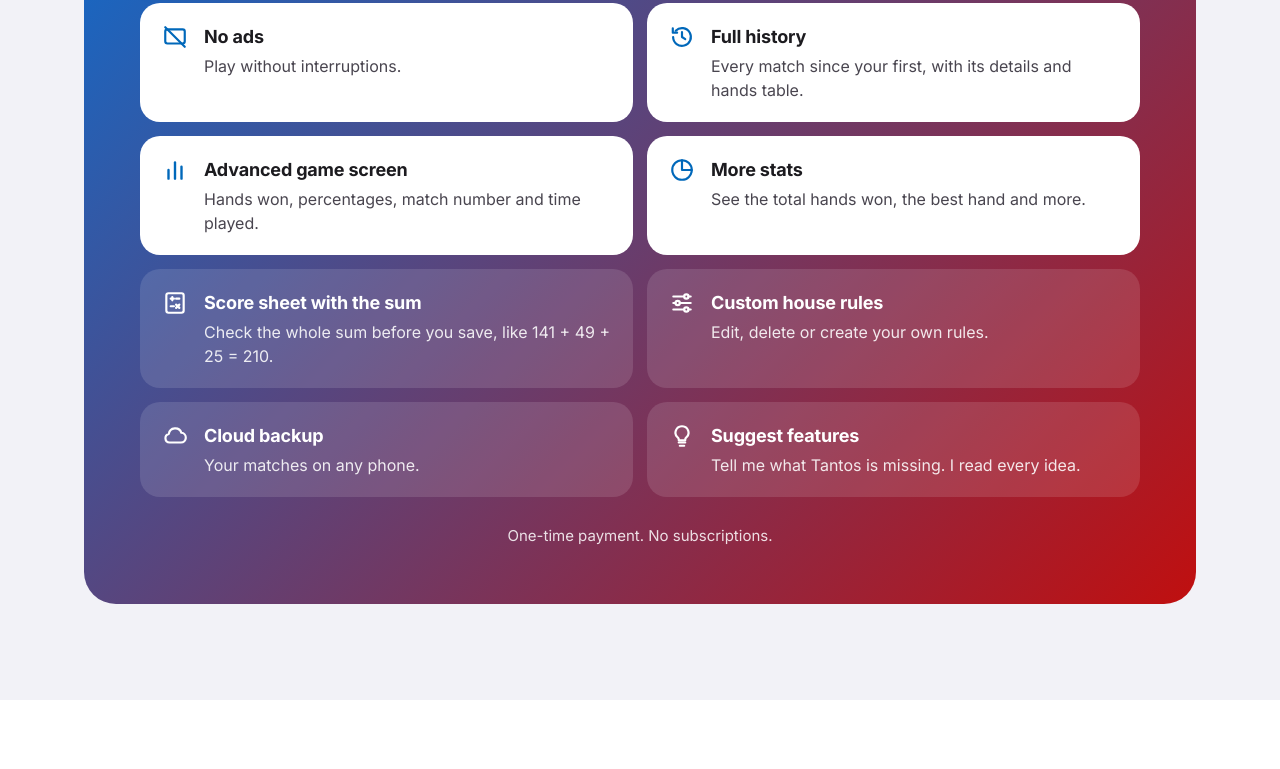
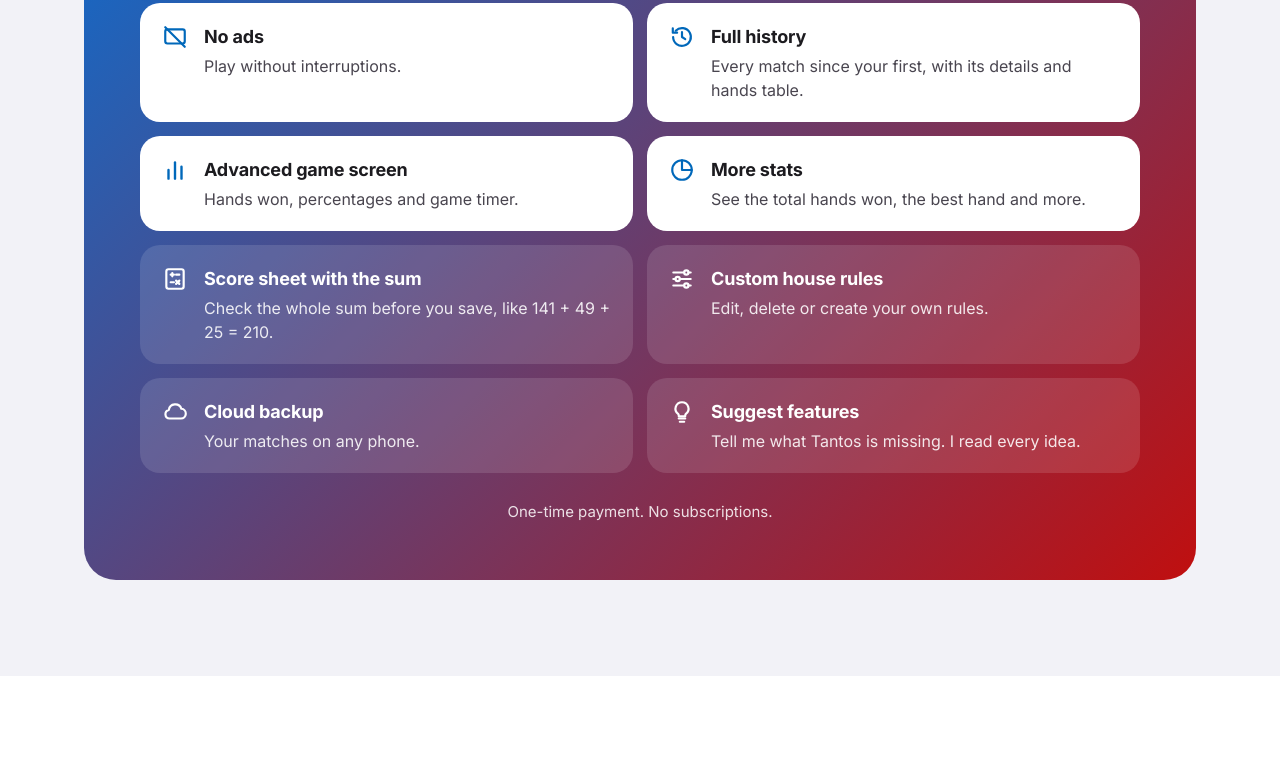
Before and after one commit to leviNunez/tantos-website, a plain HTML site: page index.html in a window 1280 px wide. Shown: the part 7448-8217 px from the top of the page. Drawn offline with Linux system fonts and the light colour scheme.

Commit message:
Update index.html

```diff
--- a/index.html
+++ b/index.html
@@ -355,7 +355,7 @@
         <ul class="perks">
           <li class="main"><svg viewBox="0 0 24 24" fill="none" stroke="currentColor" stroke-width="2" stroke-linecap="round" stroke-linejoin="round" aria-hidden="true"><rect x="3" y="5" width="18" height="13" rx="2"></rect><path d="M3 3l18 18"></path></svg><div><b data-i18n="p1.t">Sin anuncios</b><span data-i18n="p1.d">Juega sin interrupciones.</span></div></li>
           <li class="main"><svg viewBox="0 0 24 24" fill="none" stroke="currentColor" stroke-width="2" stroke-linecap="round" stroke-linejoin="round" aria-hidden="true"><path d="M3.8 12a8.2 8.2 0 1 0 2.4-5.8"></path><path d="M3.5 4v4h4"></path><path d="M12 7.5V12l3 2"></path></svg><div><b data-i18n="p2.t">Historial completo</b><span data-i18n="p2.d">Todas tus partidas desde la primera, incluyendo el detalle y la tabla de puntos.</span></div></li>
-          <li class="main"><svg viewBox="0 0 24 24" fill="none" stroke="currentColor" stroke-width="2.2" stroke-linecap="round" stroke-linejoin="round" aria-hidden="true"><path d="M6 20v-8"></path><path d="M12 20V5"></path><path d="M18 20v-11"></path></svg><div><b data-i18n="p3.t">Pantalla de juego avanzada</b><span data-i18n="p3.d">Manos ganadas, porcentajes, número de partida y tiempo jugado.</span></div></li>
+          <li class="main"><svg viewBox="0 0 24 24" fill="none" stroke="currentColor" stroke-width="2.2" stroke-linecap="round" stroke-linejoin="round" aria-hidden="true"><path d="M6 20v-8"></path><path d="M12 20V5"></path><path d="M18 20v-11"></path></svg><div><b data-i18n="p3.t">Pantalla de juego avanzada</b><span data-i18n="p3.d">Manos ganadas, porcentajes y cronómetro de juego.</span></div></li>
           <li class="main"><svg viewBox="0 0 24 24" fill="none" stroke="currentColor" stroke-width="2" stroke-linecap="round" stroke-linejoin="round" aria-hidden="true"><path d="M21 12a9 9 0 1 1-9-9"></path><path d="M12 3a9 9 0 0 1 9 9h-9z"></path></svg><div><b data-i18n="p4.t">Más estadísticas</b><span data-i18n="p4.d">Mira el total de manos ganadas, la mejor mano y más.</span></div></li>
           <li><svg viewBox="0 0 24 24" fill="none" stroke="currentColor" stroke-width="2" stroke-linecap="round" stroke-linejoin="round" aria-hidden="true"><rect x="4" y="3" width="16" height="18" rx="2"></rect><path d="M8 8h3"></path><path d="M9.5 6.5v3"></path><path d="M13 8h3"></path><path d="M8 15h3"></path><path d="M13 13.5l3 3"></path><path d="M16 13.5l-3 3"></path></svg><div><b data-i18n="p5.t">Anotador con suma</b><span data-i18n="p5.d">Revisa la cuenta completa antes de anotar, como 141 + 49 + 25 = 210.</span></div></li>
           <li><svg viewBox="0 0 24 24" fill="none" stroke="currentColor" stroke-width="2" stroke-linecap="round" stroke-linejoin="round" aria-hidden="true"><path d="M4 6h10"></path><path d="M18 6h2"></path><circle cx="16" cy="6" r="2"></circle><path d="M4 12h2"></path><path d="M10 12h10"></path><circle cx="8" cy="12" r="2"></circle><path d="M4 18h10"></path><path d="M18 18h2"></path><circle cx="16" cy="18" r="2"></circle></svg><div><b data-i18n="p6.t">Reglas de la mesa personalizables</b><span data-i18n="p6.d">Edita, elimina o crea tus propias reglas.</span></div></li>
@@ -477,7 +477,7 @@
       "pro.lead": "Un solo pago y es tuyo para siempre.", "pro.note": "Pago único. Sin suscripción.",
       "p1.t": "Sin anuncios", "p1.d": "Juega sin interrupciones.",
       "p2.t": "Historial completo", "p2.d": "Todas tus partidas desde la primera, incluyendo el detalle y la tabla de puntos.",
-      "p3.t": "Pantalla de juego avanzada", "p3.d": "Manos ganadas, porcentajes, número de partida y tiempo jugado.",
+      "p3.t": "Pantalla de juego avanzada", "p3.d": "Manos ganadas, porcentajes y cronómetro de juego.",
       "p4.t": "Más estadísticas", "p4.d": "Mira el total de manos ganadas, la mejor mano y más.",
       "p5.t": "Anotador con suma", "p5.d": "Revisa la cuenta completa antes de anotar, como 141 + 49 + 25 = 210.",
       "p6.t": "Reglas de la mesa personalizables", "p6.d": "Edita, elimina o crea tus propias reglas.",
@@ -539,7 +539,7 @@
       "pro.lead": "Pay once and it's yours forever.", "pro.note": "One-time payment. No subscriptions.",
       "p1.t": "No ads", "p1.d": "Play without interruptions.",
       "p2.t": "Full history", "p2.d": "Every match since your first, with its details and hands table.",
-      "p3.t": "Advanced game screen", "p3.d": "Hands won, percentages, match number and time played.",
+      "p3.t": "Advanced game screen", "p3.d": "Hands won, percentages and game timer.",
       "p4.t": "More stats", "p4.d": "See the total hands won, the best hand and more.",
       "p5.t": "Score sheet with the sum", "p5.d": "Check the whole sum before you save, like 141 + 49 + 25 = 210.",
       "p6.t": "Custom house rules", "p6.d": "Edit, delete or create your own rules.",
```
